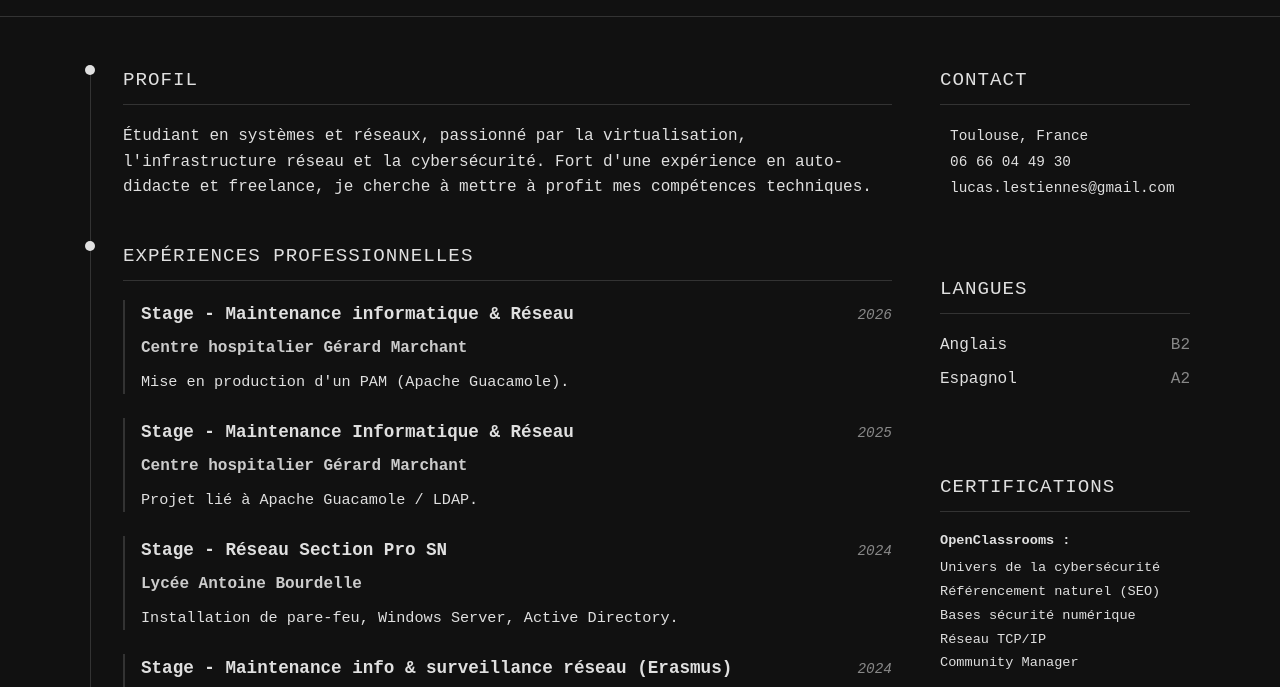
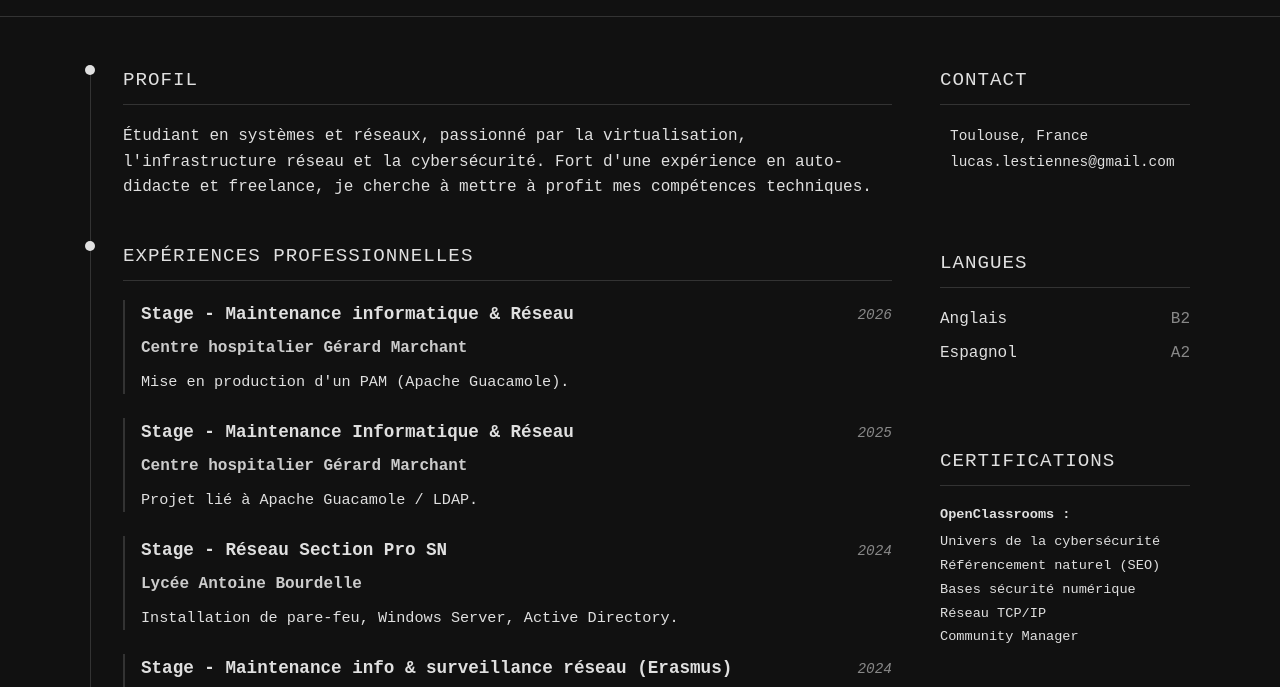
Before and after one commit to lucaslstn/portfolio, a plain HTML site: page cv.html in a window 1280 px wide. Shown: the part 86-773 px from the top of the page. Drawn offline with Linux system fonts and the light colour scheme.

Commit message:
Update cv.html

```diff
--- a/cv.html
+++ b/cv.html
@@ -264,7 +264,6 @@
                     <h3>Contact</h3>
                     <div class="contact-sidebar">
                         <p><i class="bi bi-geo-alt"></i> Toulouse, France</p>
-                        <p><i class="bi bi-phone"></i> 06 66 04 49 30</p>
                         <p><i class="bi bi-envelope"></i> lucas.lestiennes@gmail.com</p>
                     </div>
                 </div>
```
